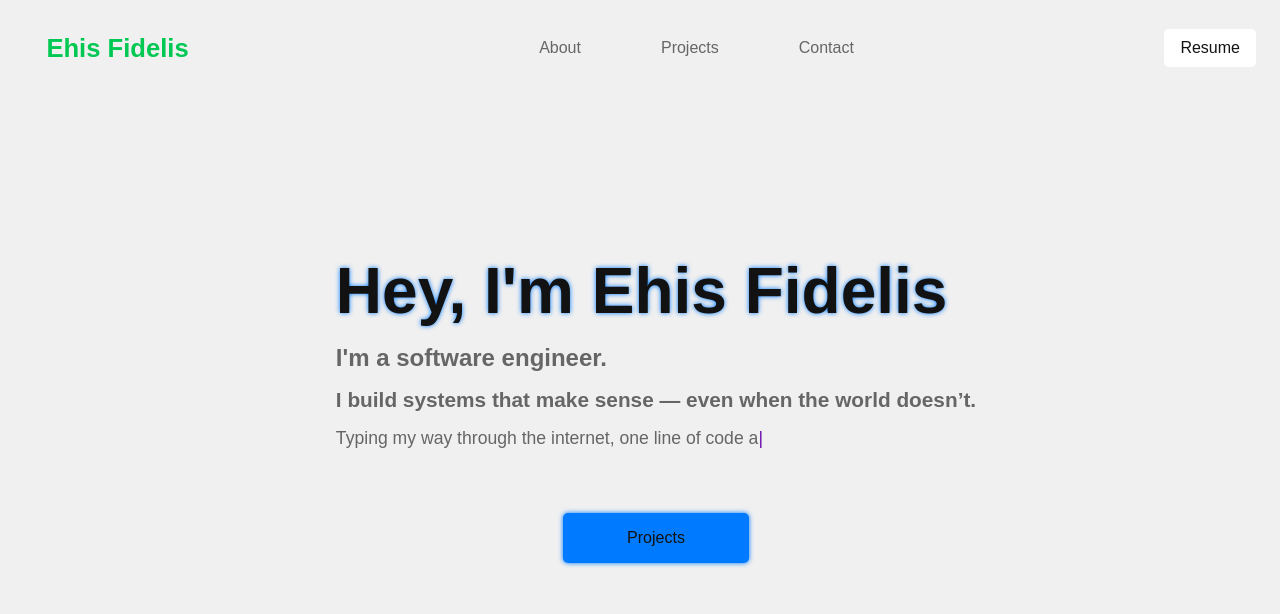
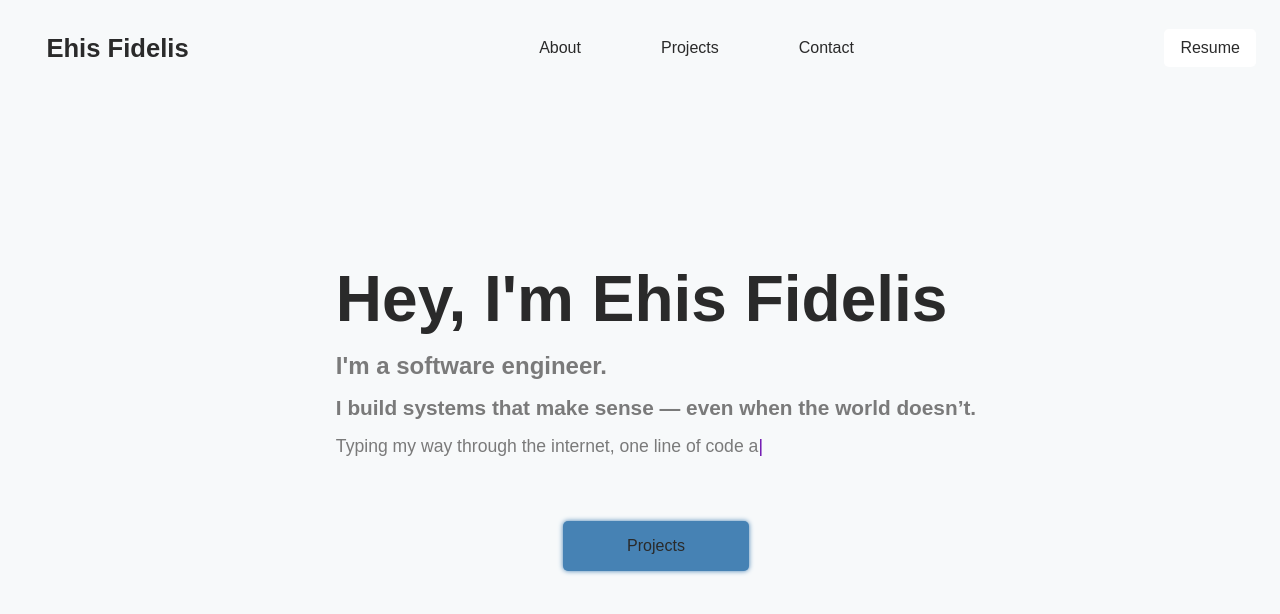
Before and after one commit to ehis-io/ehis-portfolio, a Next.js app: page / in a window 1280 px wide. Shown: the top 614 px of the page. Built offline with nearby package versions, Linux system fonts and the light colour scheme.

Commit message:
change colour pallet

```diff
--- a/app/colors.css
+++ b/app/colors.css
@@ -1,18 +1,17 @@
 :root {
-  /* 🌞 Light Mode Colors */
-  --primary-color: #ffffff;
-  --secondary-color: #00c853;
-  --accent-color: #007bff;
-  --background-color: #f0f0f0;
-  --text-color: #121212;
-  --text-muted: #666666;
+  --primary-color: #ffffff; /* Card/section background */
+  --secondary-color: #43a047; /* Softer green, more natural */
+  --accent-color: #4682b4; /* Slightly muted blue */
+  --background-color: #f7f9fa; /* Lighter gray, easy on the eyes */
+  --text-color: #2a2a2a; /* Darker for contrast */
+  --text-muted: #7a7a7a; /* Soft gray for secondary info */
 }
 
 .dark {
-  --primary-color: #1a1a1a;
-  --secondary-color: #00c853;
-  --accent-color: #00adb5;
-  --background-color: #121212;
-  --text-color: #f0f0f0;
-  --text-muted: #a0a0a0;
+  --primary-color: #1e1e1e; /* Slightly lighter for depth */
+  --secondary-color: #43a047; /* Same green as light mode */
+  --accent-color: #4682b4; /* Softer cyan than #00adb5 */
+  --background-color: #121212; /* Keep for deep dark base */
+  --text-color: #eaeaea; /* Slightly brighter than #f0f0f0 */
+  --text-muted: #b0b0b0; /* Clear but not distracting */
 }
--- a/app/components/nav.module.css
+++ b/app/components/nav.module.css
@@ -10,7 +10,7 @@
   font-weight: bold;
   margin-left: 3em;
   width: fit-content;
-  color: var(--secondary-color);
+  color: var(--text-color);
 }
 
 .navbar {
@@ -34,7 +34,7 @@
   padding-right: 2.5rem;
   padding-left: 2.5rem;
   text-decoration: none;
-  color: var(--text-muted);
+  color: var(--text-color);
 }
 
 .linkItem:hover {
@@ -58,7 +58,7 @@
 .resumeButton {
   background-color: var(--primary-color);
   color: var(--text-color);
-  border: 1px var(--text-muted);
+  border: 1px var(--text-color);
   padding: 0.3rem 0.5rem;
 
   border-radius: 5px;
--- a/app/home.module.css
+++ b/app/home.module.css
@@ -16,8 +16,8 @@
   font-size: 4rem;
   font-weight: bold;
   color: var(--text-color);
-  margin-top: rem;
-  text-shadow: 0px 0px 5px var(--accent-color);
+  margin-top: 1rem;
+  text-shadow: 0px 0px 5px var(--shadow-accent);
 }
 
 .headingTwo {
```
Also changed, not shown: app/animated-letters/index.tsx (deleted, +0 -27 lines).
